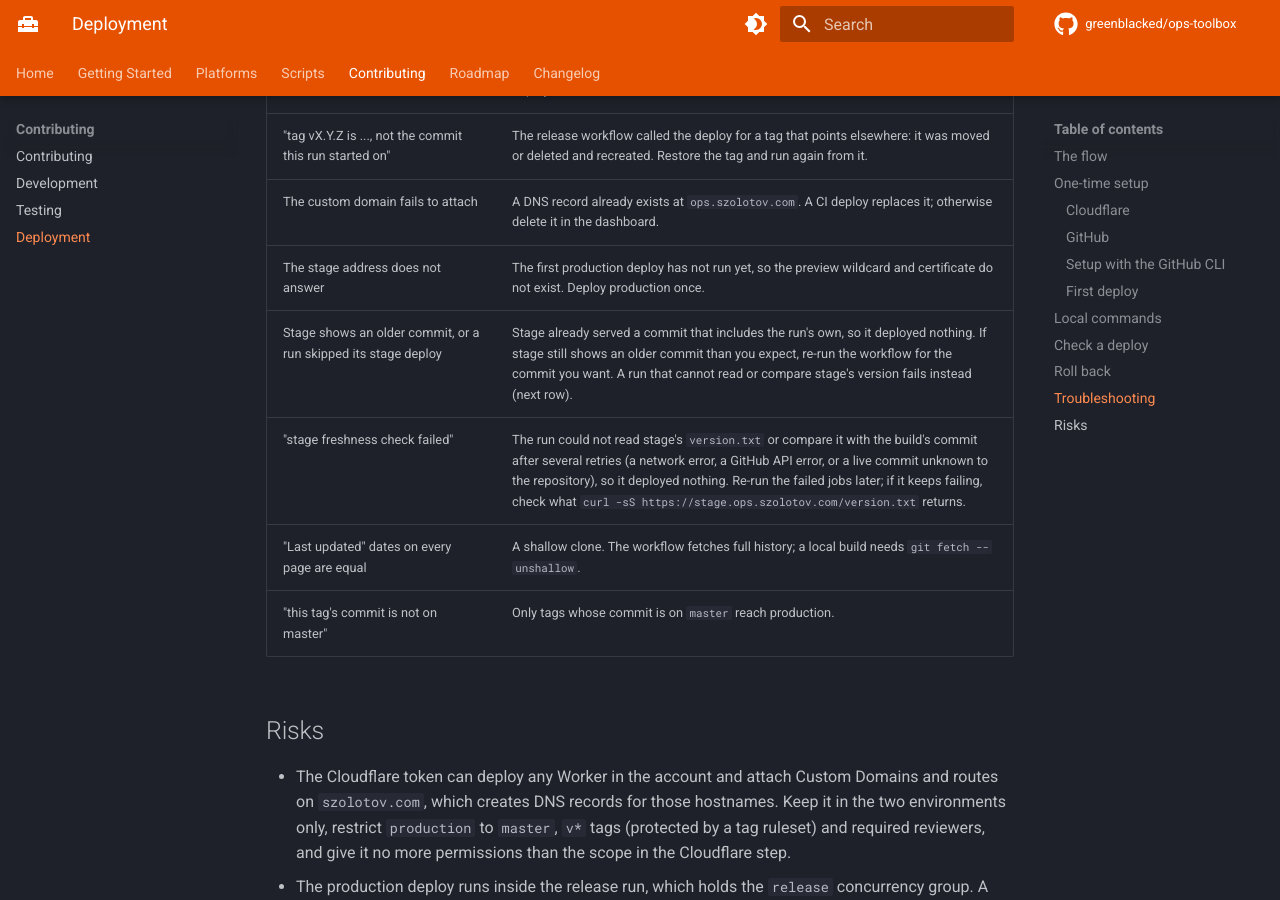
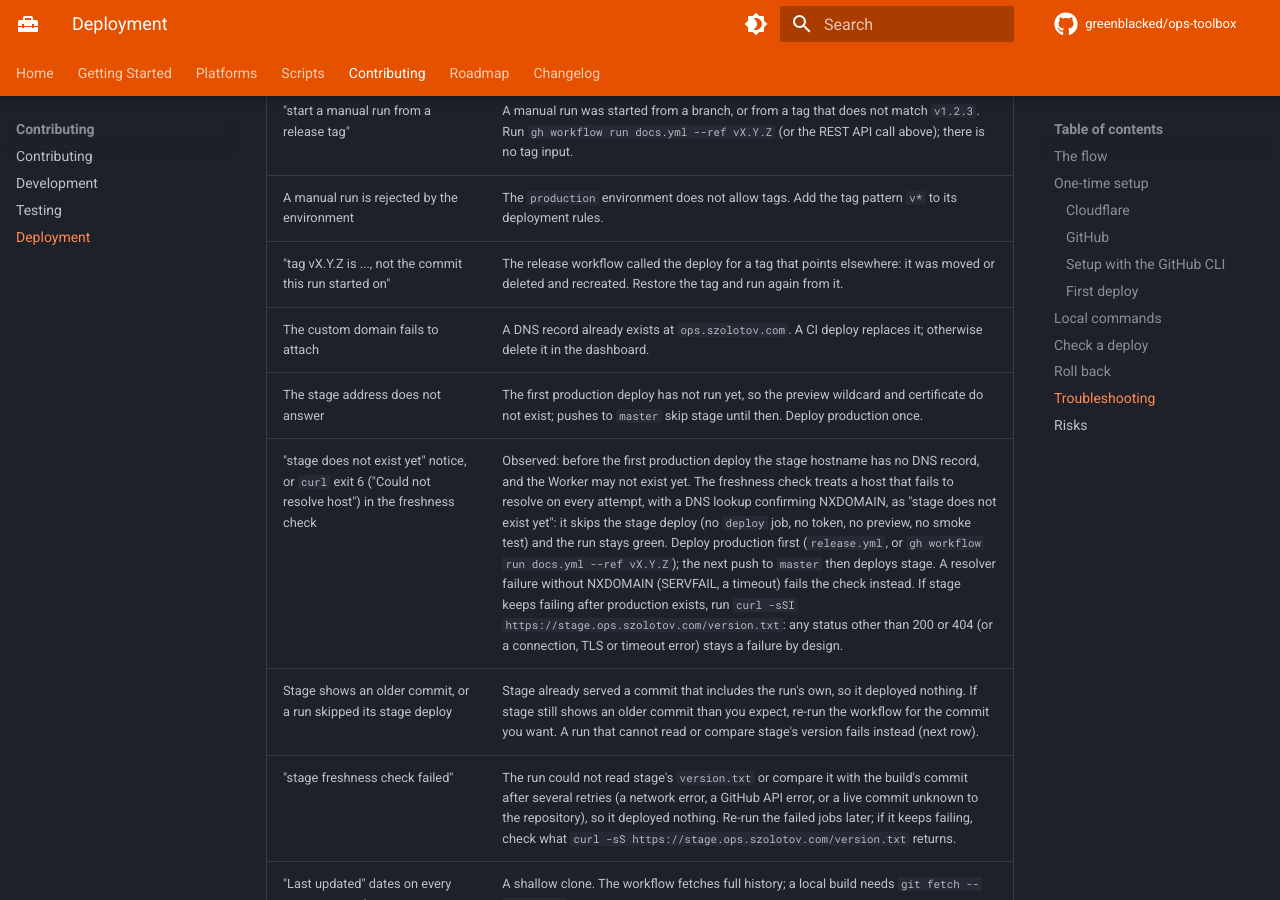
Before and after one commit to greenblacked/ops-toolbox, an MkDocs documentation site: the page built from docs/contributing/deployment.md, in a window 1280 px wide and 900 px high, scrolled down 6309 px. Built offline with MkDocs 1.6.1 and Material for MkDocs 9.7.7, drawn with Linux system fonts in a browser that asks for light colours; comment, search, counter and statistics services are not loaded; some of the changed text lies outside the part shown.

Commit message:
docs(docs): describe the skipped stage deploy before production
Document that the stage freshness check skips the deploy, with a green run and a notice, while the stage host has no DNS record, and that the next push to master after the production deploy deploys stage.

```diff
--- a/docs/contributing/deployment.md
+++ b/docs/contributing/deployment.md
@@ -24,9 +24,14 @@
 stage, a run reads the commit stage serves; if that commit already includes the
 run's own, the run succeeds without deploying, so an older build that finishes
 last never replaces newer content on stage. The check fails closed: only a
-stage with nothing deployed yet (`version.txt` answers HTTP 404) counts
-as "unknown, so deploy". If it cannot read or compare the live version after a
-few retries, the run fails and deploys nothing. The check runs twice. In its own
+stage with nothing deployed yet (`version.txt` answers HTTP 404) counts as
+"unknown, so deploy". If the stage hostname does not resolve on every attempt
+and a DNS lookup says NXDOMAIN, as before the first production deploy, stage
+cannot exist yet, so the run prints a notice and skips the stage deploy: the
+`deploy` job does not run, no token is used, and the run stays green. Deploy
+production first; after that, a push to `master` deploys stage normally. If the
+check cannot read or compare the live version after a few retries, the run
+fails and deploys nothing. The check runs twice. In its own
 job it catches a stale run before the run enters the `staging` environment, so
 GitHub records no deployment. It runs again as the first step of the deploy
 job, because a run can pass the first and then queue behind a newer deploy in
@@ -204,7 +209,8 @@
 ### First deploy
 
 1. Merge to `master`. Stage will not answer until production has deployed once,
-   because the preview wildcard and certificate come from that deploy.
+   because the preview wildcard and certificate come from that deploy. Until
+   then a push to `master` skips the stage deploy with a notice and stays green.
 2. Cut the first release: `gh workflow run release.yml -f version=0.1.0`.
 3. Merge the release PR it opens.
 4. Approve the `production` deployment when GitHub asks.
@@ -279,7 +285,8 @@
 | A manual run is rejected by the environment | The `production` environment does not allow tags. Add the tag pattern `v*` to its deployment rules. |
 | "tag vX.Y.Z is ..., not the commit this run started on" | The release workflow called the deploy for a tag that points elsewhere: it was moved or deleted and recreated. Restore the tag and run again from it. |
 | The custom domain fails to attach | A DNS record already exists at `ops.szolotov.com`. A CI deploy replaces it; otherwise delete it in the dashboard. |
-| The stage address does not answer | The first production deploy has not run yet, so the preview wildcard and certificate do not exist. Deploy production once. |
+| The stage address does not answer | The first production deploy has not run yet, so the preview wildcard and certificate do not exist; pushes to `master` skip stage until then. Deploy production once. |
+| "stage does not exist yet" notice, or `curl` exit 6 ("Could not resolve host") in the freshness check | Observed: before the first production deploy the stage hostname has no DNS record, and the Worker may not exist yet. The freshness check treats a host that fails to resolve on every attempt, with a DNS lookup confirming NXDOMAIN, as "stage does not exist yet": it skips the stage deploy (no `deploy` job, no token, no preview, no smoke test) and the run stays green. Deploy production first (`release.yml`, or `gh workflow run docs.yml --ref vX.Y.Z`); the next push to `master` then deploys stage. A resolver failure without NXDOMAIN (SERVFAIL, a timeout) fails the check instead. If stage keeps failing after production exists, run `curl -sSI https://stage.ops.szolotov.com/version.txt`: any status other than 200 or 404 (or a connection, TLS or timeout error) stays a failure by design. |
 | Stage shows an older commit, or a run skipped its stage deploy | Stage already served a commit that includes the run's own, so it deployed nothing. If stage still shows an older commit than you expect, re-run the workflow for the commit you want. A run that cannot read or compare stage's version fails instead (next row). |
 | "stage freshness check failed" | The run could not read stage's `version.txt` or compare it with the build's commit after several retries (a network error, a GitHub API error, or a live commit unknown to the repository), so it deployed nothing. Re-run the failed jobs later; if it keeps failing, check what `curl -sS https://stage.ops.szolotov.com/version.txt` returns. |
 | "Last updated" dates on every page are equal | A shallow clone. The workflow fetches full history; a local build needs `git fetch --unshallow`. |
```
Also changed, not shown: .github/scripts/README.md.
